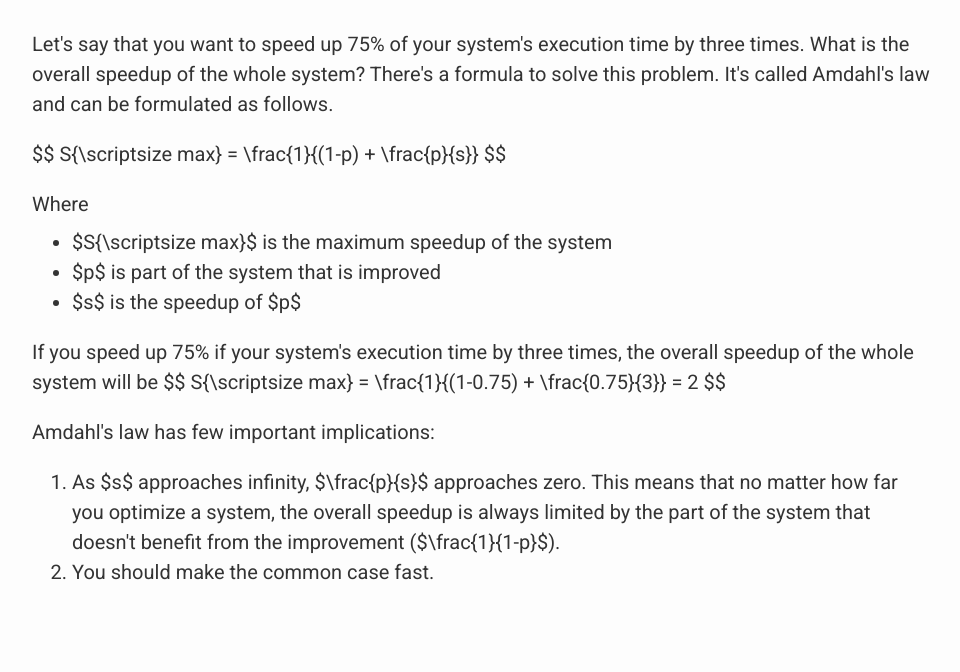
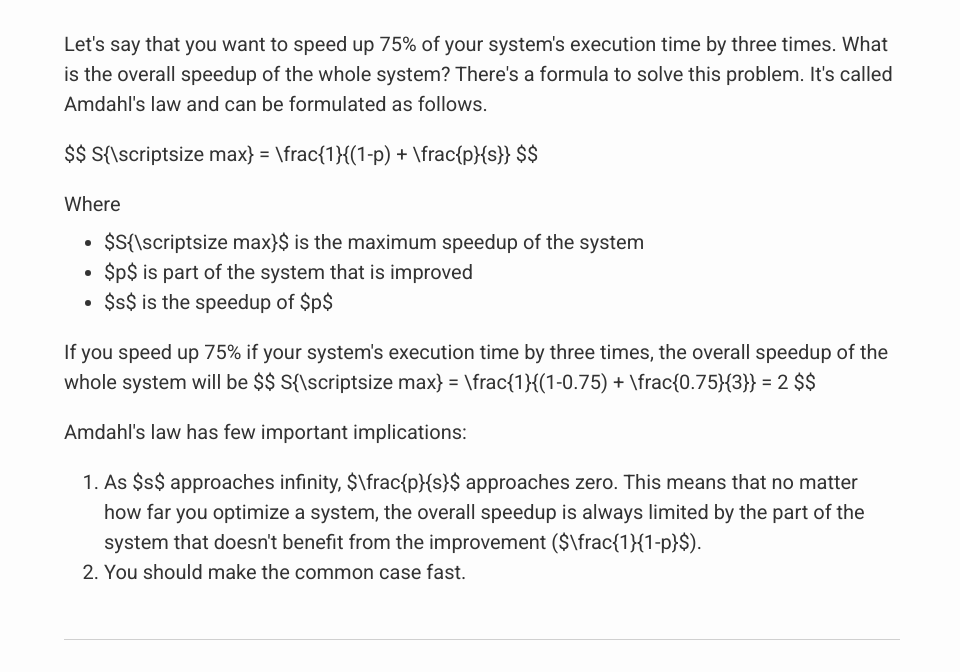
Before and after one commit to husnimun/husni.dev, a Gatsby site: page /amdahl-law/ in a window 1280 px wide. Shown: the part 193-865 px from the top of the page, without its empty margins (158-1118 px from the left). Before the commit the page ends 800 px from the top, so only its background shows below. Built offline with nearby package versions, Linux system fonts and the light colour scheme; Gatsby itself is replaced by a stand-in of ours.

Commit message:
Add utterances comment

```diff
--- a/src/styles/color.scss
+++ b/src/styles/color.scss
@@ -1,4 +1,5 @@
 $soft-black: #333;
 $soft-white: #fdfdfd;
 $soft-grey: #888;
+$light-grey: #d0d0d0;
 $hyperlink: #07a;
--- /dev/null
+++ b/src/styles/comment.scss
@@ -0,0 +1,3 @@
+.utterances {
+    max-width: 836px;
+}
--- a/src/styles/global.scss
+++ b/src/styles/global.scss
@@ -1,6 +1,15 @@
 @import "normalize";
 @import "color";
-// @import "prism-dracula";
+@import "comment";
+
+html {
+    box-sizing: border-box;
+}
+
+*, *:before, *:after {
+    box-sizing: inherit;
+}
+
 
 html {
     background-color: $soft-white;
@@ -9,6 +18,8 @@ html {
     line-height: 1.5;
     color: $soft-black;
 }
+
+
 
 body {
     font-size: 1rem;
--- a/src/templates/blog-post.js
+++ b/src/templates/blog-post.js
@@ -1,4 +1,4 @@
-import React from "react"
+import React, { useEffect } from "react"
 import { graphql } from "gatsby"
 
 import Layout from "../components/layout"
@@ -10,6 +10,20 @@ const BlogPostTemplate = ({ data, location }) => {
   const post = data.markdownRemark
   const siteTitle = data.site.siteMetadata.title
 
+  useEffect(() => {
+    const script = document.createElement("script")
+    const comments = document.getElementById("comments")
+    script.src = "https://utteranc.es/client.js"
+    script.async = true
+    script.setAttribute("repo", "husnimun/husni.dev.comments")
+    script.setAttribute("issue-term", "pathname")
+    script.setAttribute("repo", "husnimun/husni.dev.comments")
+    script.setAttribute("label", "comment")
+    script.setAttribute("theme", "github-light")
+    script.setAttribute("crossorigin", "anonymous")
+    comments.appendChild(script)
+  }, [])
+
   return (
     <Layout location={location} title={siteTitle}>
       <SEO
@@ -19,13 +33,13 @@ const BlogPostTemplate = ({ data, location }) => {
       <article>
         <header className={styles.Header}>
           <h1 className={styles.HeaderTitle}>{post.frontmatter.title}</h1>
-          <p className={styles.HeaderDate}>
-            {post.frontmatter.date}
-          </p>
+          <p className={styles.HeaderDate}>{post.frontmatter.date}</p>
         </header>
         <section dangerouslySetInnerHTML={{ __html: post.html }} />
         <footer></footer>
       </article>
+      <hr className={styles.Separator}></hr>
+      <div id="comments" className={styles.Comments}></div>
     </Layout>
   )
 }
--- a/src/templates/blog-post.module.scss
+++ b/src/templates/blog-post.module.scss
@@ -13,3 +13,14 @@
     margin-top: 0;
     margin-bottom: 0;
 }
+
+.Separator {
+    border: none;
+    border-bottom: 1px solid $light-grey;
+    margin-top: 52px;
+    margin-bottom: 32px;
+}
+
+.Comments {
+    margin-bottom: 32px;
+}
```
